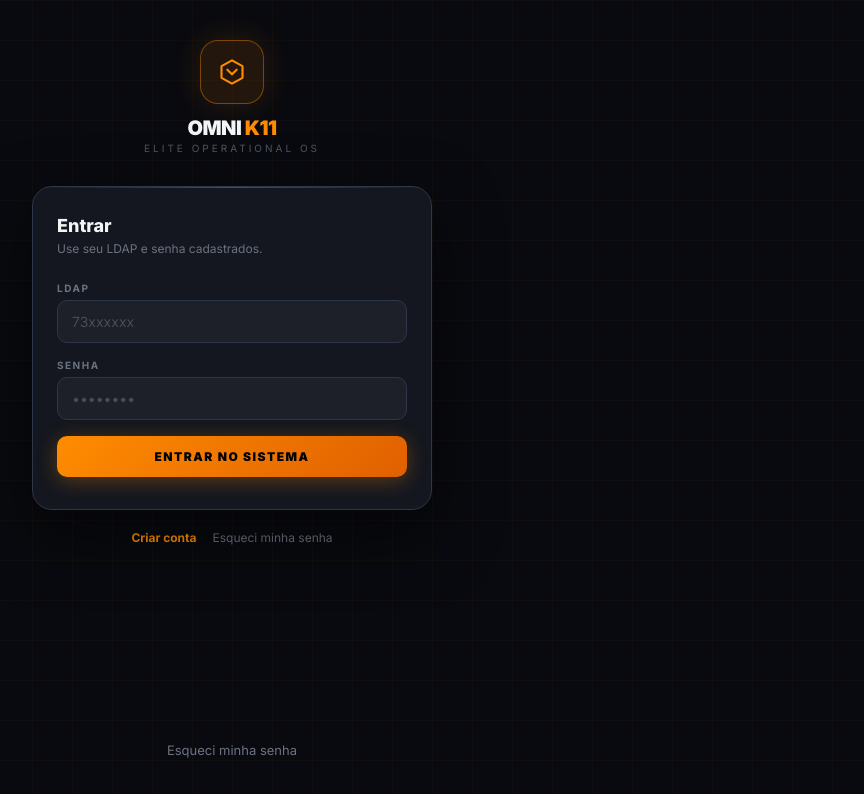
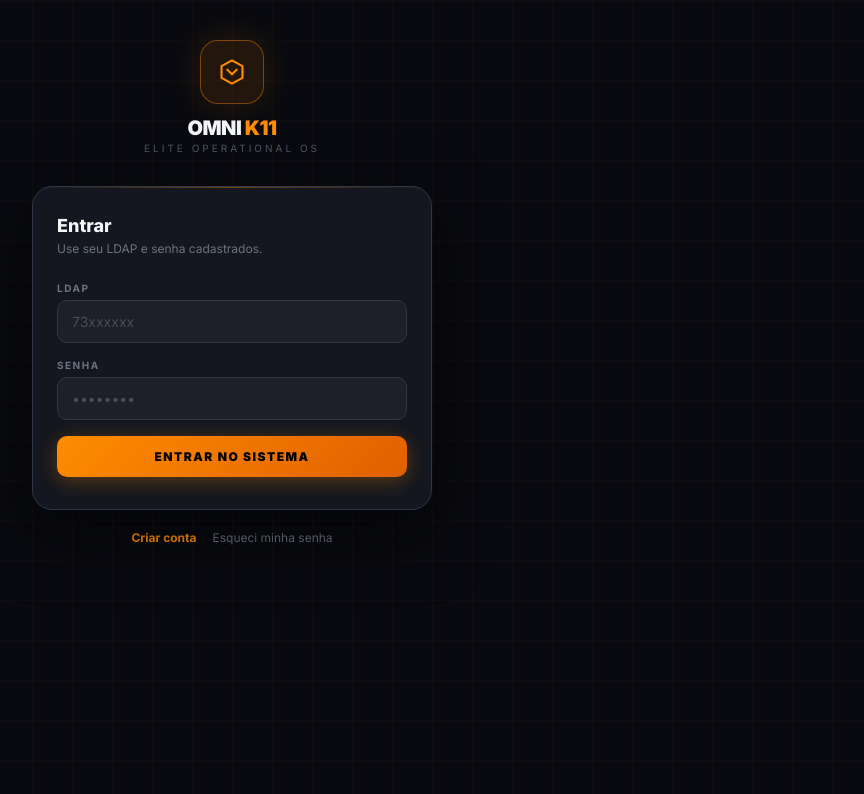
Before and after one commit to Isaacrypto25/K11-server, a website: page public/index.html in a window 1280 px wide. Shown: the whole page, without its empty margins (408-1272 px from the left). Drawn offline with Linux system fonts and the light colour scheme.

Commit message:
Remove forgot password fallback button
Removed the forgot password fallback button from the HTML.

```diff
--- a/public/index.html
+++ b/public/index.html
@@ -39,9 +39,7 @@
 
     <div id="k11-auth-root"></div>
 
-    <div id="k11-forgot-fallback">
-        <button id="btn-forgot-fixed">Esqueci minha senha</button>
-    </div>
+
 
     <script src="k11-config.js?v=1772395000"></script>
     <script src="k11-auth-ui.js?v=1772395000"></script>
```
